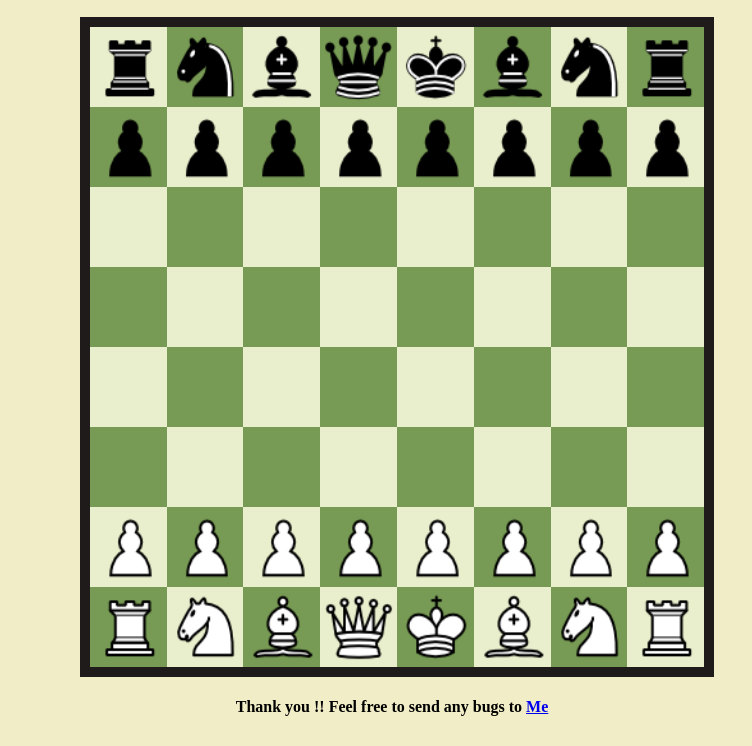
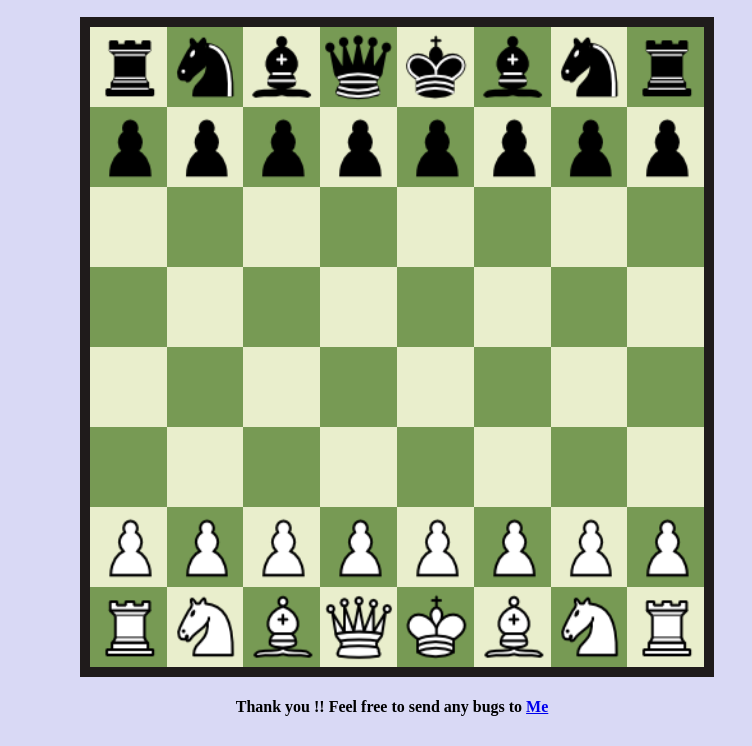
Before and after one commit to Rudra7781/chess, a plain HTML site: page index.html in a window 1280 px wide. Shown: the part 92-838 px from the top of the page, without its empty margins (248-1000 px from the left). Drawn offline with Linux system fonts and the light colour scheme.

Commit message:
changede BG

```diff
--- a/index.html
+++ b/index.html
@@ -9,7 +9,7 @@
     <link rel="icon" type="image/x-icon" href="./Img/W_king.png">
 </head>
 
-<body style="background-color: rgb(241, 237, 199);">
+<body style="background-color: rgb(217 217 245);">
     <div class=" body">
 
         <h3>Chess 1.0 ( only works with drag N drop)</h3>
```
